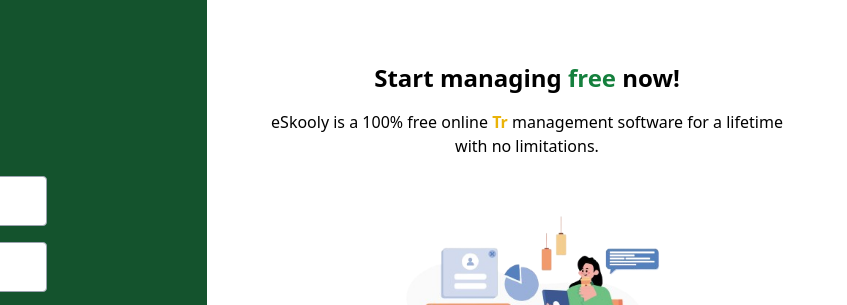
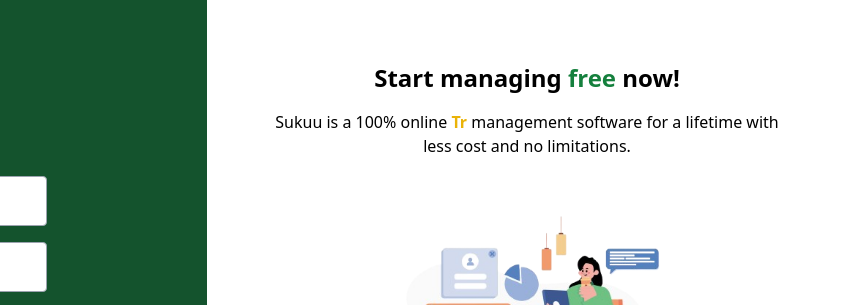
Before and after one commit to EricKirikou/sm, a website: page signup.html in a window 1280 px wide. Shown: the part 129-434 px from the top of the page, 433-1280 px from the left. Drawn offline with nearby package versions, Linux system fonts and the light colour scheme.

Commit message:
Inclusive Backend

```diff
--- a/signup.html
+++ b/signup.html
@@ -41,9 +41,9 @@
             Start managing <span class="text-green-700">free</span> now!
         </h2>
         <p class="text-center mb-6 px-4">
-            eSkooly is a 100% free online
+            Sukuu is a 100%  online
             <span id="dynamic-text" class="font-bold text-yellow-500"></span>
-            management software for a lifetime with no limitations.
+            management software for a lifetime with less cost and no limitations.
         </p>
         <img src="illustration2.png" alt="Illustration" class="w-full max-w-md h-auto">
     </div>
```
